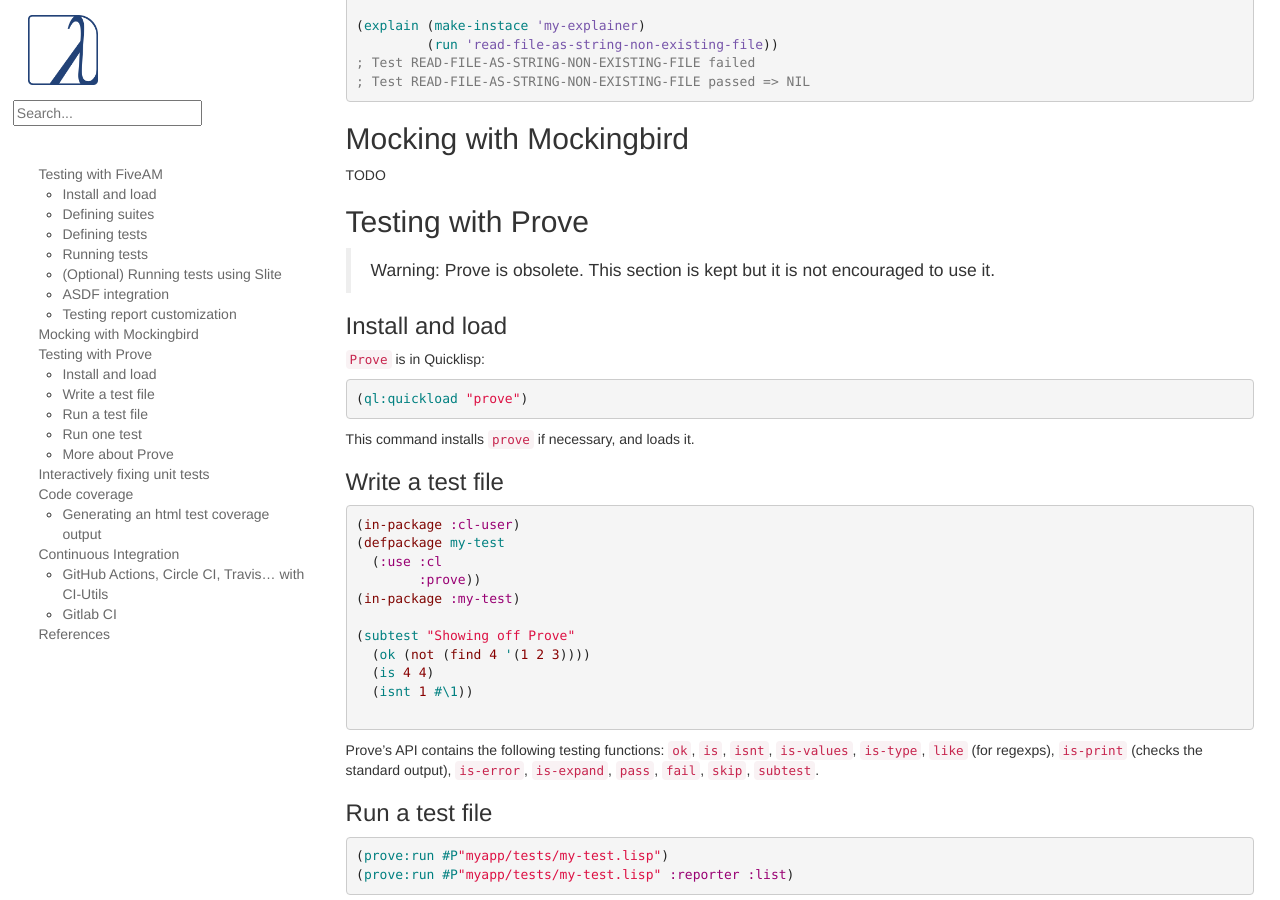
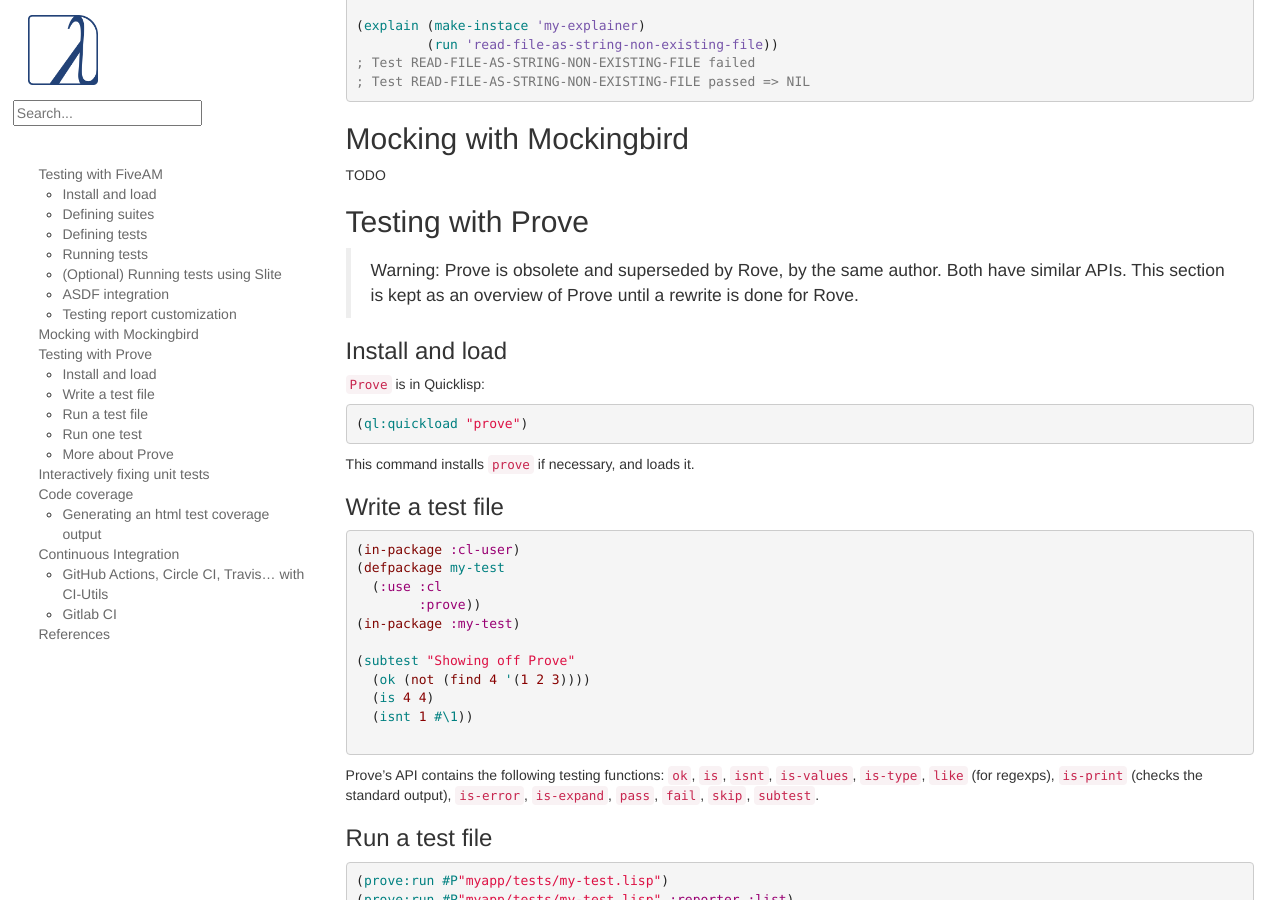
Before and after one commit to LispCookbook/cl-cookbook, a Jekyll site: the page built from testing.md, in a window 1280 px wide and 900 px high, scrolled down 4352 px. Built offline with Jekyll 4.4.1, drawn with Linux system fonts in a browser that asks for light colours.

Commit message:
testing: improve Prove / Rove warning
Co-authored-by: Alberto Ferreira <AlbertoEAF@users.noreply.github.com>

```diff
--- a/testing.md
+++ b/testing.md
@@ -244,7 +244,7 @@
 
 ## Testing with Prove
 
-> Warning: Prove is obsolete. This section is kept but it is not encouraged to use it.
+> Warning: Prove is obsolete and superseded by Rove, by the same author. Both have similar APIs. This section is kept as an overview of Prove until a rewrite is done for Rove.
 
 ### Install and load
 
```
